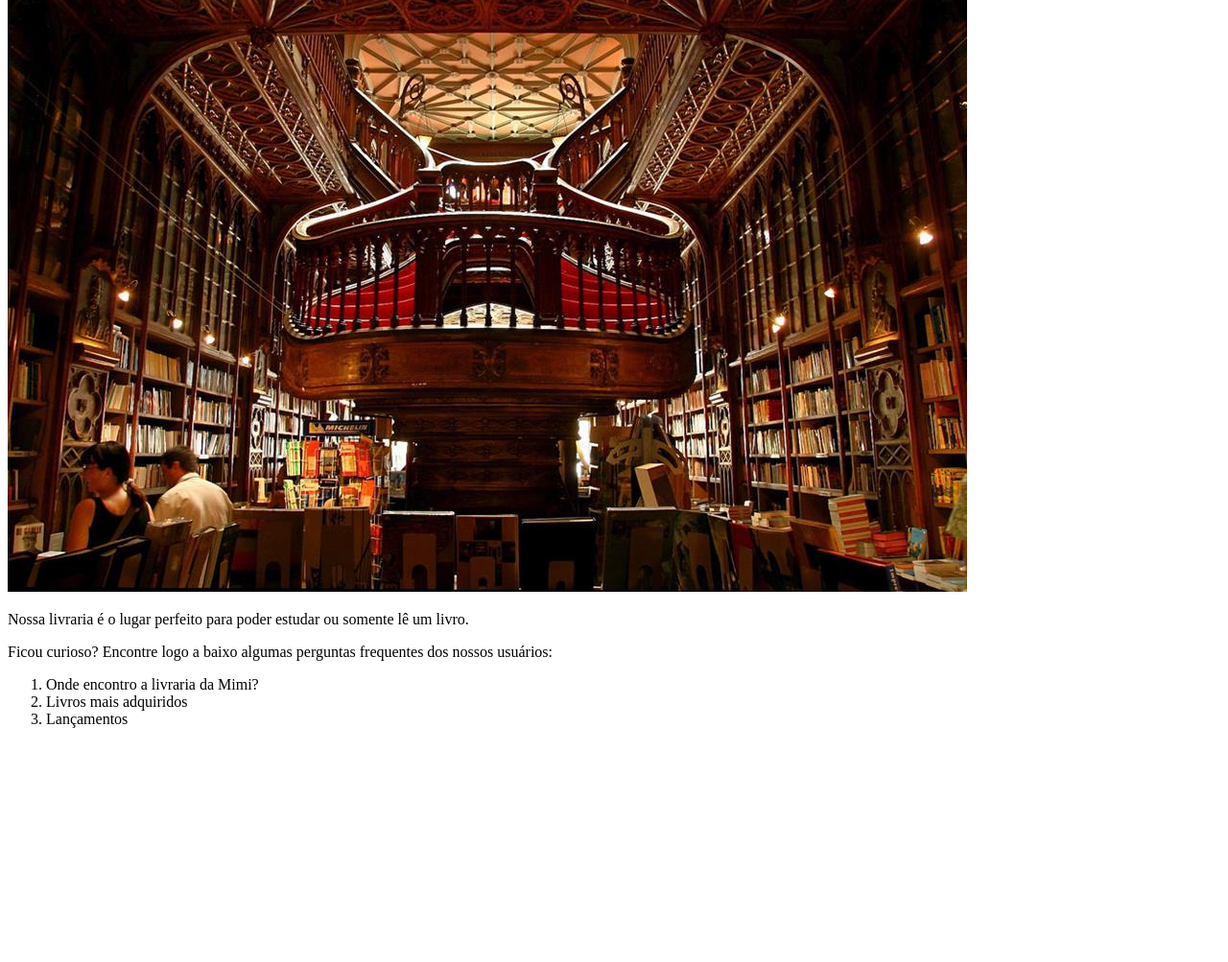
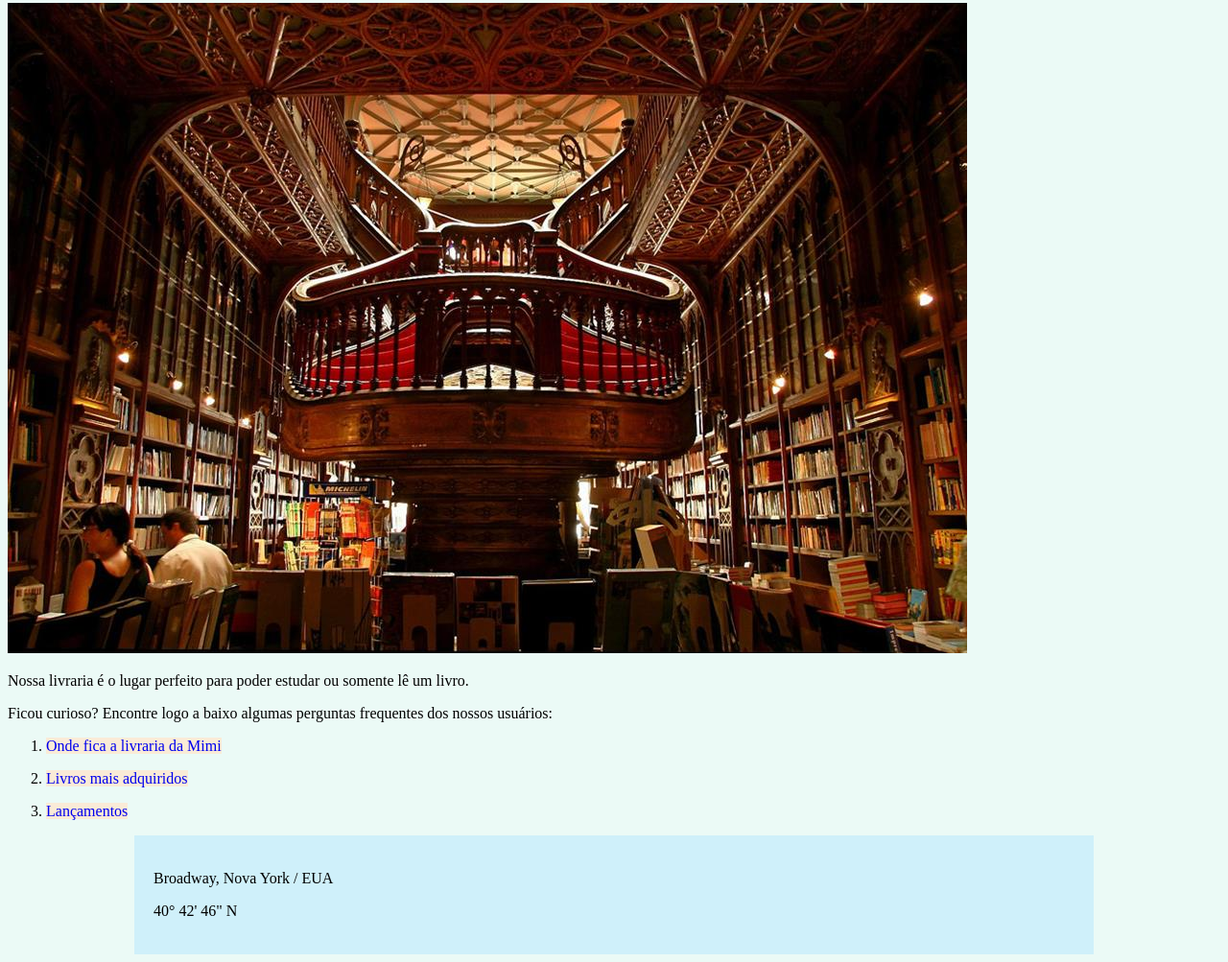
Before and after one commit to MilenaMariani/Exercicio6a-ProgWeb, a plain HTML site: page index.html in a window 1280 px wide. Shown: the part 249-1252 px from the top of the page at 96% size. Before the commit the page ends 1024 px from the top, so only its background shows below. Drawn offline with Linux system fonts and the light colour scheme.

Commit message:
alteração(falta a fonte e centro)

```diff
--- a/index.html
+++ b/index.html
@@ -7,29 +7,43 @@
     <title> ...</title>
     </head>
     <body>
-    <h2>Livraria da mimi</h2>
+        <header class="container">
+        <h2 >Livraria da mimi</h2>
+    </header>
         <ul>
+            <nav class="topicos">
             <li>Livros</li>
             <li>Autores</li>
             <li>Blog do livro</li>
+            </nav>
         </ul>
+
         <h2>Bem-Vindo(a)</h2>
 
         <!-- Primeira div para foto principal -->
         <div id="foto-livraria">
+            <section>
             <img src="livraria-porto-lello-e-irmao-photo-by-delviking-on-flickr.jpg" alt="foto-livraria">
+
         </div>
 
         <!-- Segunda div para criar o blog -->
         <div>
         <p>Nossa livraria <b></b>é o lugar perfeito para poder estudar ou somente lê um livro. </p>
-
         <p>Ficou curioso? Encontre logo a baixo algumas perguntas frequentes dos nossos usuários:</p>
             <ol>
-            <li>Onde encontro a livraria da Mimi?</li>
-            <li>Livros mais adquiridos</li>
-            <li>Lançamentos</li>
+            <li><p><a href="https://www.strandbooks.com" target="_blank"> Onde fica a livraria da Mimi</a></p></li>
+            <li><p><a href="https://www.strandbooks.com/collections/bestsellers.html?page=1" target="_blank"> Livros mais adquiridos</a></p></li>
+            <li><p><a href="https://www.strandbooks.com/collections/new-arrivals.html?page=1" target="_blank"> Lançamentos</a></p></li>
             </ol>
+            </section>
+        </div>
+
+        <div>
+            <footer class="rodape">
+            <p>Broadway, Nova York / EUA</p>
+            <P>40° 42' 46" N</P>
+            </footer>
         </div>
 
 
--- a/style.css
+++ b/style.css
@@ -0,0 +1,23 @@
+
+body{
+    background-color: rgb(235, 250, 246);
+}
+
+
+.container, .rodape{
+    background-color: rgb(207, 240, 250);
+    padding: 20px;
+    width: 960px;
+    margin: auto;
+
+}
+
+a{
+
+    background-color: antiquewhite;
+    text-decoration: none;
+}
+
+#foto-livraria{
+    width: 960px;
+}
```
Lines whose indentation alone changed are shown as unchanged.
